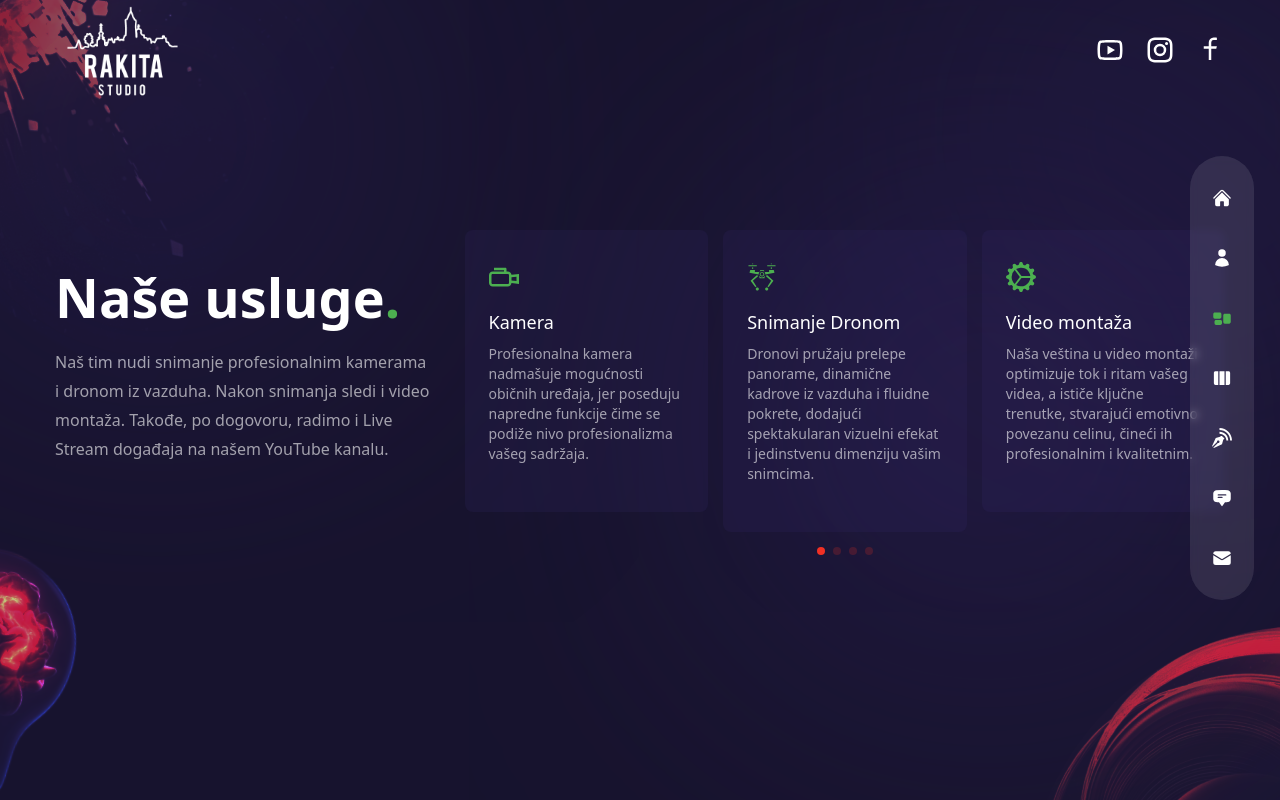
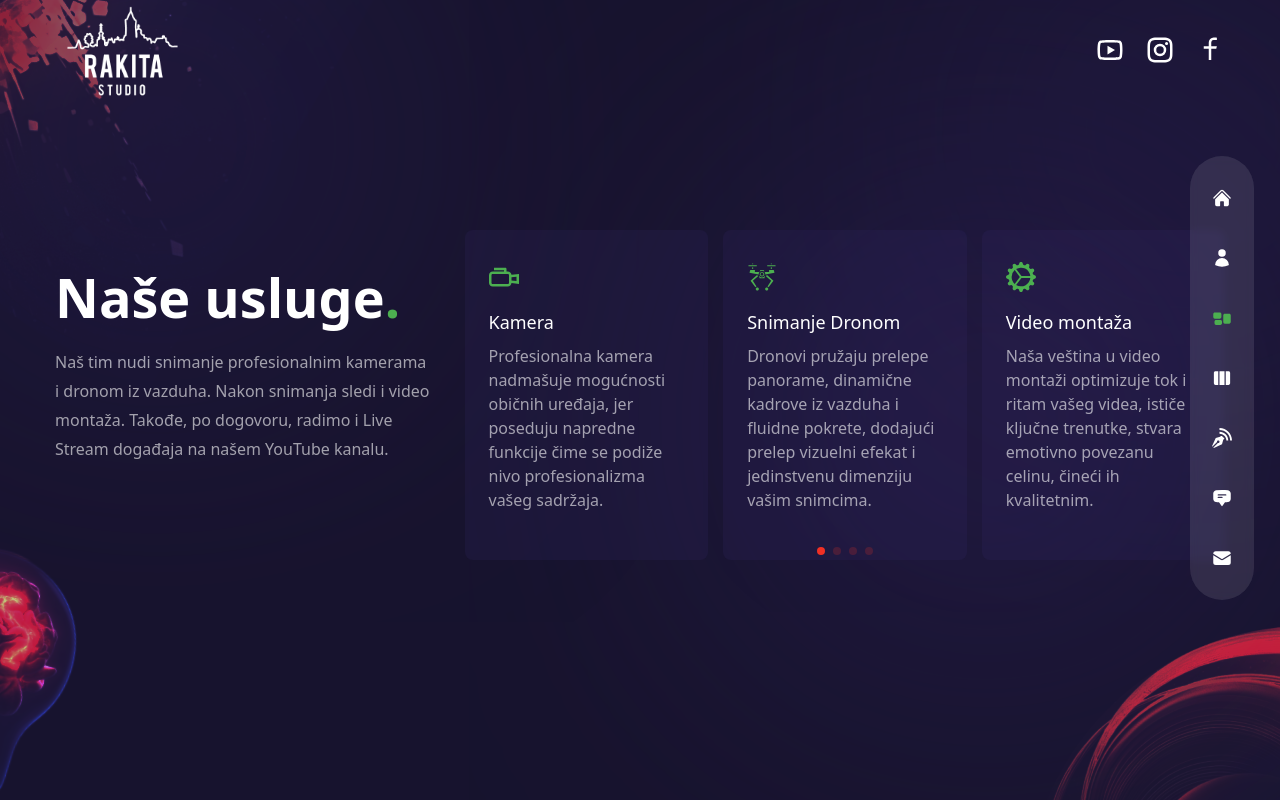
Before and after one commit to MirosBL45/studio_rakita, a Next.js app: page /usluge in a window 1280 px wide. Built offline with nearby package versions, Linux system fonts and the light colour scheme.

Commit message:
o nama changed

```diff
--- a/components/ServiceSlider.jsx
+++ b/components/ServiceSlider.jsx
@@ -38,7 +38,7 @@ function ServiceSlider() {
             <div className="text-3xl text-accent mb-4">{item.icon}</div>
             <div className="mb-4">
               <div className="mb-2 text-lg">{item.title}</div>
-              <p className="max-w-[350px] text-sm">{item.description}</p>
+              <p className="max-w-[350px] text-base">{item.description}</p>
             </div>
           </div>
         </SwiperSlide>
--- a/data/serviceData.js
+++ b/data/serviceData.js
@@ -20,12 +20,12 @@ export const serviceDataSR = [
   {
     icon: <GiDeliveryDrone />,
     title: 'Snimanje Dronom',
-    description: 'Dronovi pružaju prelepe panorame, dinamične kadrove iz vazduha i fluidne pokrete, dodajući spektakularan vizuelni efekat i jedinstvenu dimenziju  vašim snimcima.',
+    description: 'Dronovi pružaju prelepe panorame, dinamične kadrove iz vazduha i fluidne pokrete, dodajući prelep vizuelni efekat i jedinstvenu dimenziju  vašim snimcima.',
   },
   {
     icon: <BsGearWideConnected />,
     title: 'Video montaža',
-    description: 'Naša veština u video montaži optimizuje tok i ritam vašeg videa, a ističe ključne trenutke, stvarajući emotivno povezanu celinu, čineći ih profesionalnim i kvalitetnim.',
+    description: 'Naša veština u video montaži optimizuje tok i ritam vašeg videa, ističe ključne trenutke, stvara emotivno povezanu celinu, čineći ih kvalitetnim.',
   },
   {
     icon: <MdOutlinePhotoCamera />,
@@ -40,6 +40,6 @@ export const serviceDataSR = [
   {
     icon: <MdOutlinePeople />,
     title: 'Konsultacije',
-    description: 'Naš tim je ovde da sasluša, razume i pruži personalizovane savete, jer zajedno možemo bolje da oblikujemo vaše zamisli i definišemo jasne korake ka ostvarenju vaših ciljeva.',
+    description: 'Naš tim je ovde da sasluša, razume i pruži svakome personalizovane savete, jer zajedno možemo bolje da oblikujemo vaše zamisli i definišemo jasne ciljeve.',
   },
 ];
--- a/pages/o_nama/index.jsx
+++ b/pages/o_nama/index.jsx
@@ -40,24 +40,24 @@ function About() {
       <div className="container mx-auto h-full flex flex-col items-center xl:flex-row mt-[100px]">
         {/* text part */}
         <div className="flex-1 flex flex-col justify-center">
-          <motion.h2
+          <motion.h1
             variants={fadeIn('right', 0.2)}
             initial="hidden"
             animate="show"
             exit="hidden"
-            className="text-xl mb-3 md:h2"
+            className="mb-3 h1"
           >
             <div>
               {aboutDataTextSR.title1}{' '}
               <span className="text-accent">{aboutDataTextSR.title2}</span>
             </div>
-          </motion.h2>
+          </motion.h1>
           <motion.p
             variants={fadeIn('right', 0.4)}
             initial="hidden"
             animate="show"
             exit="hidden"
-            className="text-[14px] md:text-xl max-w-[500px] mx-auto xl:mx-0 mb-6 xl:mb-12 px-2 xl:px-0"
+            className="text-[16px] md:text-xl max-w-[500px] mx-auto xl:mx-0 mb-6 xl:mb-12 px-2 xl:px-0"
           >
             {aboutDataTextSR.description}
           </motion.p>
```
